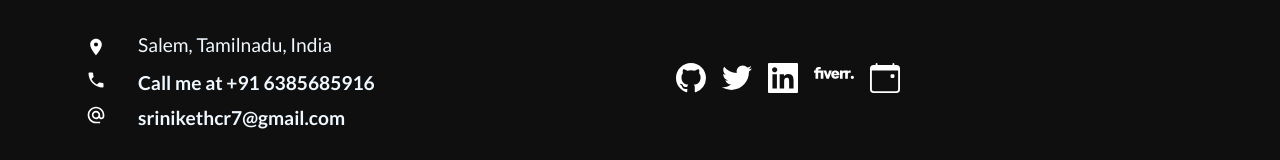
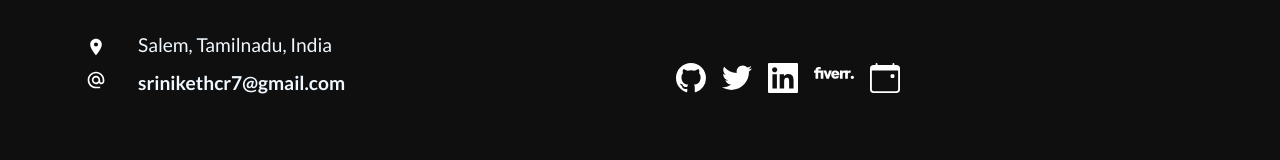
Before and after one commit to srini047/portfolio, a React (Create React App) app: page / in a window 1280 px wide. Shown: the part 2270-2430 px from the top of the page. Built offline with nearby package versions, Linux system fonts and the light colour scheme.

Commit message:
remove: contact

```diff
--- a/src/components/Footer.js
+++ b/src/components/Footer.js
@@ -1,6 +1,6 @@
 import "./Footer.css";
 import React from "react";
-import { MdAlternateEmail, MdPhone, MdLocationOn } from "react-icons/md";
+import { MdAlternateEmail, MdLocationOn } from "react-icons/md";
 import { GoMarkGithub } from "react-icons/go";
 import { GrTwitter, GrLinkedin } from "react-icons/gr";
 import { SiFiverr } from "react-icons/si";
@@ -22,7 +22,8 @@ const Footer = () => {
               </a>
             </div>
           </div>
-          <div className="phone">
+          {/* If you want to add phone number import MdPhone and comment down the lines below. */}
+          {/* <div className="phone">
             <h4>
               <MdPhone
                 size={20}
@@ -30,7 +31,7 @@ const Footer = () => {
               />
               <a href="tel:+916385685916">Call me at +91 6385685916</a>
             </h4>
-          </div>
+          </div> */}
           <div className="email">
             <h4>
               <MdAlternateEmail
```
